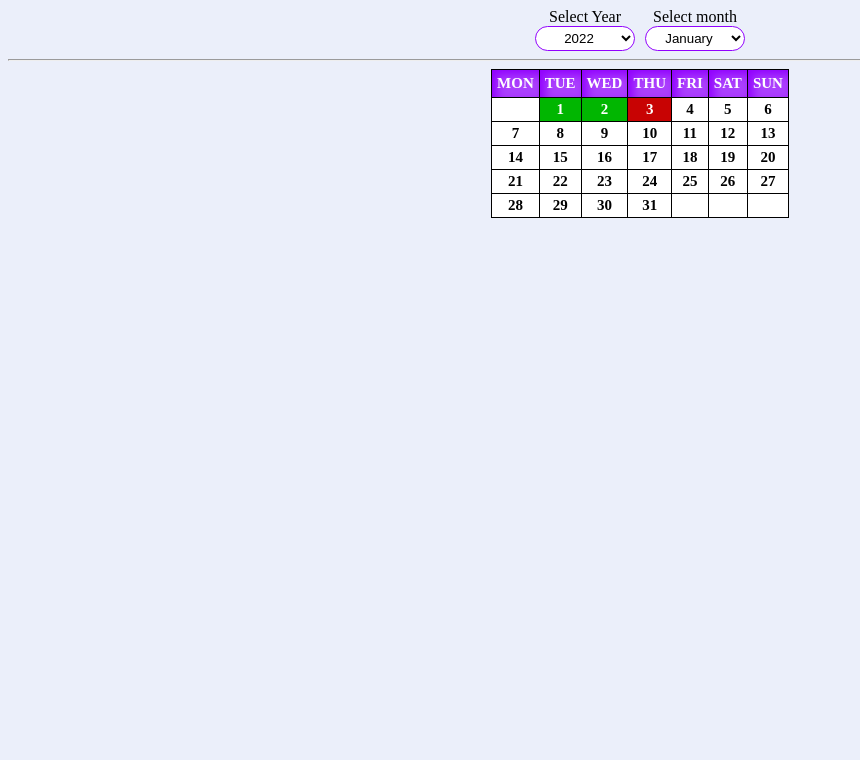
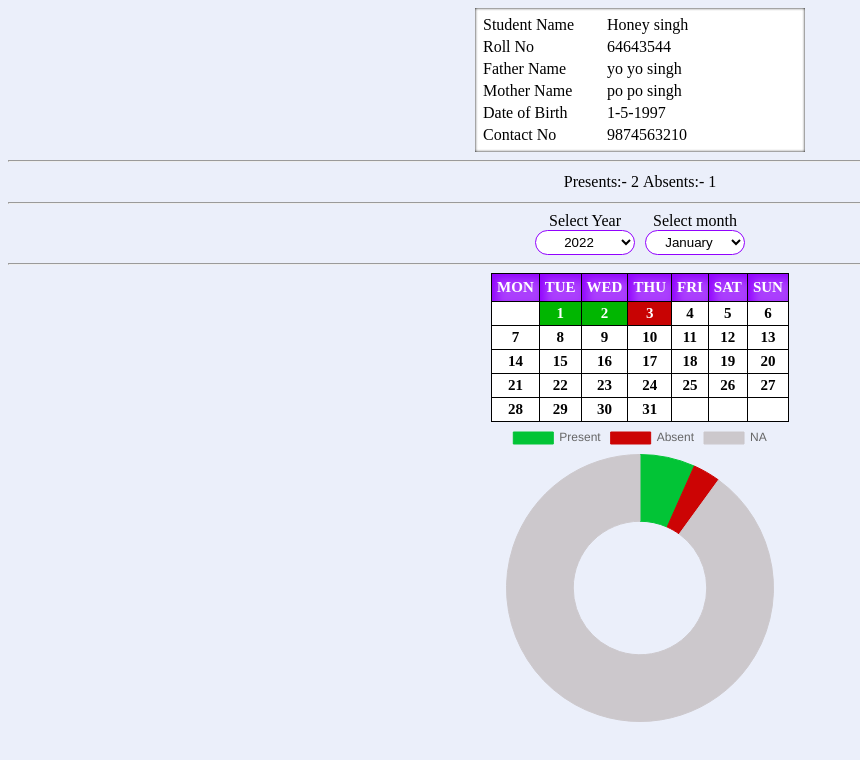
Before and after one commit to The-CoderBoy/School-Attendance-system, a Next.js app: page /attendenceRecord in a window 1280 px wide. Shown: the top 760 px of the page, without its empty margins (0-860 px from the left). Built offline with nearby package versions, Linux system fonts and the light colour scheme.

Commit message:
attendance record page upgraded using chart.js

```diff
--- /dev/null
+++ b/component/AttendanceTable.js
@@ -0,0 +1,210 @@
+import { useEffect, useState } from "react";
+import Styled from "styled-components";
+
+const Table = Styled.table`
+    margin: auto;
+    font-size: 15px;
+    font-weight: bold;
+    border-collapse: collapse;
+    text-align: center;
+`;
+
+const Th = Styled.th`
+    border: solid 1px black;
+    padding: 5px;
+    background-color: #ab3ffd;
+    box-shadow: inset 5px 5px 10px #9102fe;;
+    color: white;
+`;
+
+const Td = Styled.td`
+    border: solid 1px black;
+    padding: 3px;
+    background-color: white;
+`;
+
+const Select = Styled.select`
+    width: 100px;
+    height: 25px;
+    text-align: center;
+    border-radius: 15px;
+`;
+
+const apiData = [
+  {
+    date: "2023-8-1",
+    status: "P",
+  },
+  {
+    date: "2023-8-2",
+    status: "P",
+  },
+  {
+    date: "2023-8-3",
+    status: "A",
+  },
+];
+
+function AttendanceTable() {
+  const [days, setDays] = useState([
+    "MON",
+    "TUE",
+    "WED",
+    "THU",
+    "FRI",
+    "SAT",
+    "SUN",
+  ]);
+  const [months, setMonths] = useState([
+    "January",
+    "February",
+    "March",
+    "April",
+    "May",
+    "June",
+    "July",
+    "August",
+    "September",
+    "October",
+    "November",
+    "December",
+  ]);
+  const [data, setData] = useState([]);
+  const [dates, setDates] = useState([]);
+
+  const noDays = () => {
+    const date = new Date();
+    const year = date.getFullYear();
+    const month = date.getMonth() + 1;
+    return new Date(year, month, 0).getDate();
+  };
+
+  const day = () => {
+    const date = new Date();
+    const year = date.getFullYear();
+    const month = date.getMonth();
+    return new Date(year, month, 1).getDay();
+  };
+
+  useEffect(() => {
+    const start = day();
+    const stop = noDays();
+    let daysArray = [];
+    let no = 1;
+    let count = 1;
+    for (let x = 0; x < 5; x++) {
+      let dayArray = [];
+      for (let y = 0; y < 7; y++) {
+        if (count >= start && count <= stop + 1) {
+          dayArray.push(no);
+          no += 1;
+          count += 1;
+        } else {
+          dayArray.push("");
+          count += 1;
+        }
+      }
+      daysArray.push(dayArray);
+    }
+    setDates(daysArray);
+
+    let statusArray = [];
+    let sNo = 1;
+    let sCount = 1;
+
+    for (let x = 0; x < 5; x++) {
+      let subArray = [];
+      for (let y = 0; y < 7; y++) {
+        if (sCount >= start && sCount <= stop + 1) {
+          let cheker = true;
+          for (let z = 0; z < apiData.length; z++) {
+            if (+apiData[z].date.split("-")[2] === +sNo) {
+              subArray.push(apiData[z].status);
+              cheker = false;
+            }
+          }
+          if (cheker) subArray.push("");
+          sNo += 1;
+          sCount += 1;
+        } else {
+          subArray.push("");
+          sCount += 1;
+        }
+      }
+      statusArray.push(subArray);
+    }
+    setData(statusArray);
+  }, []);
+
+  return (
+    <>
+      <div
+        style={{
+          display: "flex",
+          justifyContent: "center",
+          textAlign: "center",
+        }}
+      >
+        <div>
+          <label>Select Year</label>
+          <Select>
+            <option value="2022">2022</option>
+            <option value="2023">2023</option>
+            <option value="2024">2024</option>
+          </Select>
+        </div>
+        <div style={{ marginLeft: "10px" }}>
+          <label>Select month</label>
+          <Select>
+            {months.map((x, i) => {
+              return (
+                <option value={x} key={i}>
+                  {x}
+                </option>
+              );
+            })}
+          </Select>
+        </div>
+      </div>
+
+      <hr />
+      <Table>
+        <thead>
+          <tr>
+            {days.map((x, i) => (
+              <Th key={i}>{x}</Th>
+            ))}
+          </tr>
+        </thead>
+        <tbody>
+          {dates.map((x, a) => {
+            return (
+              <tr key={a}>
+                {x.map((y, i) => {
+                  return (
+                    <Td
+                      key={i}
+                      style={{
+                        backgroundColor:
+                          data[a][i] === "P"
+                            ? "rgb(1, 182, 1)"
+                            : data[a][i] === "A"
+                            ? "rgb(200, 3, 3)"
+                            : "",
+                        color: data[a][i] != "" ? "white" : "black",
+                      }}
+                    >
+                      {y}
+                    </Td>
+                  );
+                })}
+              </tr>
+            );
+          })}
+        </tbody>
+      </Table>
+    </>
+  );
+}
+
+export default AttendanceTable;
--- a/package.json
+++ b/package.json
@@ -9,8 +9,10 @@
     "lint": "next lint"
   },
   "dependencies": {
+    "chart.js": "^4.4.0",
     "next": "13.4.19",
     "react": "18.2.0",
+    "react-chartjs-2": "^5.2.0",
     "react-dom": "18.2.0",
     "react-icons": "^4.10.1",
     "styled-components": "^6.0.7"
--- a/pages/attendenceRecord.js
+++ b/pages/attendenceRecord.js
@@ -1,204 +1,82 @@
-import { useEffect, useState } from "react";
-import Styled from "styled-components";
+import React, { useState } from "react";
+import AttendanceTable from "@/component/AttendanceTable";
+import style from "@/styles/attendanceRecord.module.css";
+import { Chart as ChartJS, ArcElement, Tooltip, Legend } from "chart.js";
+import { Doughnut } from "react-chartjs-2";
+ChartJS.register(ArcElement, Tooltip, Legend);
 
-const Table = Styled.table`
-    margin: auto;
-    font-size: 15px;
-    font-weight: bold;
-    border-collapse: collapse;
-    text-align: center;
-`;
+function attendanceRecord() {
+  const [studentInfo, setStudentInfo] = useState([
+    {
+      key: "Student Name",
+      value: "Honey singh",
+    },
+    {
+      key: "Roll No",
+      value: "64643544",
+    },
+    {
+      key: "Father Name",
+      value: "yo yo singh",
+    },
+    {
+      key: "Mother Name",
+      value: "po po singh",
+    },
+    {
+      key: "Date of Birth",
+      value: "1-5-1997",
+    },
+    {
+      key: "Contact No",
+      value: "9874563210",
+    },
+  ]);
 
-const Th = Styled.th`
-    border: solid 1px black;
-    padding: 5px;
-    background-color: #ab3ffd;
-    box-shadow: inset 5px 5px 10px #9102fe;;
-    color: white;
-`;
-
-const Td = Styled.td`
-    border: solid 1px black;
-    padding: 3px;
-    background-color: white;
-`;
-
-const Select = Styled.select`
-    width: 100px;
-    height: 25px;
-    text-align: center;
-    border-radius: 15px;
-`;
-
-const apiData = [
-  {
-    date: "2023-8-1",
-    status: "P",
-  },
-  {
-    date: "2023-8-2",
-    status: "P",
-  },
-  {
-    date: "2023-8-3",
-    status: "A",
-  },
-];
-
-function attendenceRecord() {
-  const [days, setDays] = useState([
-    "MON",
-    "TUE",
-    "WED",
-    "THU",
-    "FRI",
-    "SAT",
-    "SUN",
-  ]);
-  const [months, setMonths] = useState([
-    "January",
-    "February",
-    "March",
-    "April",
-    "May",
-    "June",
-    "July",
-    "August",
-    "September",
-    "October",
-    "November",
-    "December",
-  ]);
-  const [data, setData] = useState([]);
-  const [dates, setDates] = useState([]);
-
-  const noDays = () => {
-    const date = new Date();
-    const year = date.getFullYear();
-    const month = date.getMonth() + 1;
-    return new Date(year, month, 0).getDate();
+  const data = {
+    labels: ["Present", "Absent", "NA"],
+    datasets: [
+      {
+        label: "Attendance",
+        data: [2, 1, 27],
+        backgroundColor: ["#02c436", "#cc0404", "#ccc8cc"],
+        borderColor: ["#02c436", "#cc0404", "#ccc8cc"],
+        borderWidth: 1,
+      },
+    ],
   };
-
-  const day = () => {
-    const date = new Date();
-    const year = date.getFullYear();
-    const month = date.getMonth();
-    return new Date(year, month, 1).getDay();
-  };
-
-  useEffect(() => {
-    const start = day();
-    const stop = noDays();
-    let daysArray = [];
-    let no = 1;
-    let count = 1;
-    for (let x = 0; x < 5; x++) {
-      let dayArray = [];
-      for (let y = 0; y < 7; y++) {
-        if (count >= start && count <= stop + 1) {
-          dayArray.push(no);
-          no += 1;
-          count += 1;
-        } else {
-          dayArray.push("");
-          count += 1;
-        }
-      }
-      daysArray.push(dayArray);
-    }
-    setDates(daysArray);
-
-    let statusArray = [];
-    let sNo = 1;
-    let sCount = 1;
-
-    for (let x = 0; x < 5; x++) {
-      let subArray = [];
-      for (let y = 0; y < 7; y++) {
-        if (sCount >= start && sCount <= stop + 1) {
-          let cheker = true;
-          for (let z = 0; z < apiData.length; z++) {
-            if (+apiData[z].date.split("-")[2] === +sNo) {
-              subArray.push(apiData[z].status);
-              cheker = false;
-            }
-          }
-          if (cheker) subArray.push("");
-          sNo += 1;
-          sCount += 1;
-        } else {
-          subArray.push("");
-          sCount += 1;
-        }
-      }
-      statusArray.push(subArray);
-    }
-    setData(statusArray);
-  }, []);
-
   return (
     <>
-      <div style={{ display: "flex", justifyContent: "center", textAlign:"center" }}>
-        <div>
-          <label>Select Year</label>
-          <Select>
-            <option value="2022">2022</option>
-            <option value="2023">2023</option>
-            <option value="2024">2024</option>
-          </Select>
-        </div>
-        <div style={{ marginLeft: "10px" }}>
-          <label>Select month</label>
-          <Select>
-            {months.map((x, i) => {
-              return (
-                <option value={x} key={i}>
-                  {x}
-                </option>
-              );
-            })}
-          </Select>
-        </div>
-      </div>
-
-      <hr />
-      <Table>
-        <thead>
-          <tr>
-            {days.map((x, i) => (
-              <Th key={i}>{x}</Th>
-            ))}
-          </tr>
-        </thead>
+      <table className={style.table}>
         <tbody>
-          {dates.map((x, a) => {
+          {studentInfo.map((x, i) => {
             return (
-              <tr key={a}>
-                {x.map((y, i) => {
-                  return (
-                    <Td
-                      key={i}
-                      style={{
-                        backgroundColor:
-                          data[a][i] === "P"
-                            ? "rgb(1, 182, 1)"
-                            : data[a][i] === "A"
-                            ? "rgb(200, 3, 3)"
-                            : "",
-                        color: data[a][i] != "" ? "white" : "black",
-                      }}
-                    >
-                      {y}
-                    </Td>
-                  );
-                })}
+              <tr key={i}>
+                <td style={{ width: "120px" }}>{x.key}</td>
+                <td>{x.value}</td>
               </tr>
             );
           })}
         </tbody>
-      </Table>
+      </table>
+      <hr />
+      <table style={{margin:"auto"}}>
+        <tbody>
+          <tr>
+            <td>Presents:-</td>
+            <td>2</td>
+            <td>Absents:-</td>
+            <td>1</td>
+          </tr>
+        </tbody>
+      </table>
+      <hr />
+      <AttendanceTable />
+      <div style={{ width: "300px", margin: "auto" }}>
+        <Doughnut data={data} />
+      </div>
     </>
   );
 }
 
-export default attendenceRecord;
+export default attendanceRecord;
--- /dev/null
+++ b/styles/attendanceRecord.module.css
@@ -0,0 +1,7 @@
+.table {
+    margin: auto;
+    background-color: rgb(255, 255, 255);
+    width: 330px;
+    padding: 5px;
+    box-shadow: inset 0px 0px 3px black;
+}
```
Also changed, not shown: 1 other file (tests, documents, lock files or other folders).
